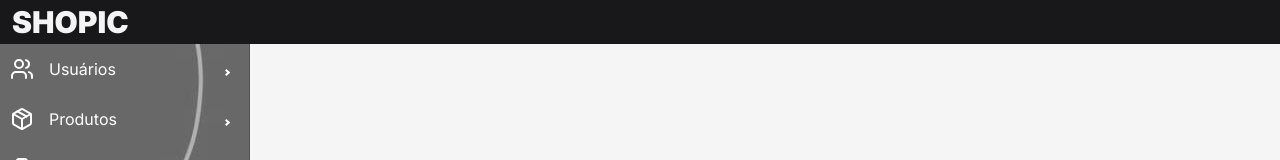
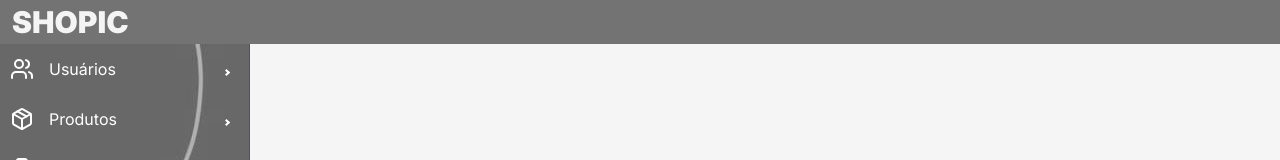
Before and after one commit to Shirkit/mate85_ecommerce, a Next.js app: page /admin/products in a window 1280 px wide. Shown: the top 160 px of the page. Built offline with nearby package versions, Linux system fonts and the light colour scheme; no server answers; the database is empty.

Commit message:
style: arruma cor header admin

```diff
--- a/app/admin/layout.js
+++ b/app/admin/layout.js
@@ -13,7 +13,7 @@ export default function RootLayout({ children }) {
 	return (
 		<html lang="en">
 			<body className={inter.className + " min-h-screen flex flex-col"}>
-				<header className="items-center text-zinc-100 mx-auto flex justify-between w-full bg-zinc-900 p-1 pl-3">
+				<header className="items-center text-zinc-100 mx-auto flex justify-between w-full bg-neutral-500 p-1 pl-3">
 					<Link href="/admin" className="w-max">
 						<h1 className="font-primary font-black text-3xl">SHOPIC</h1>
 					</Link>
```
